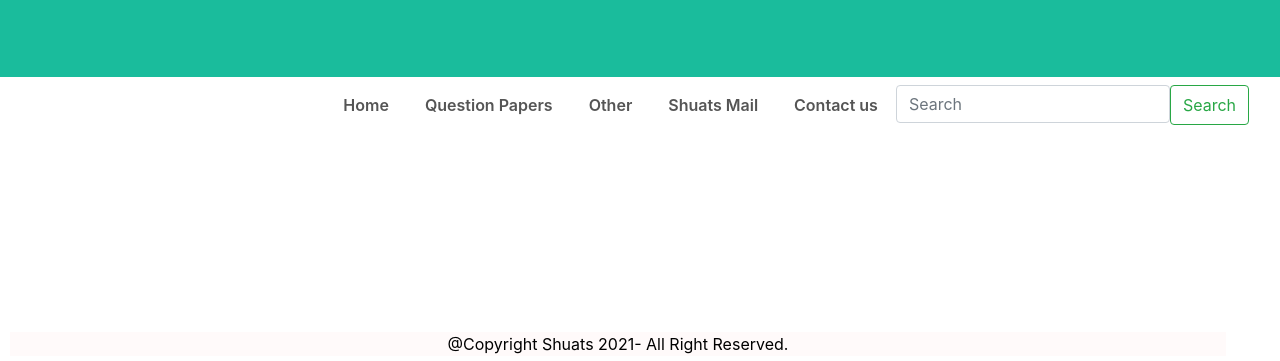
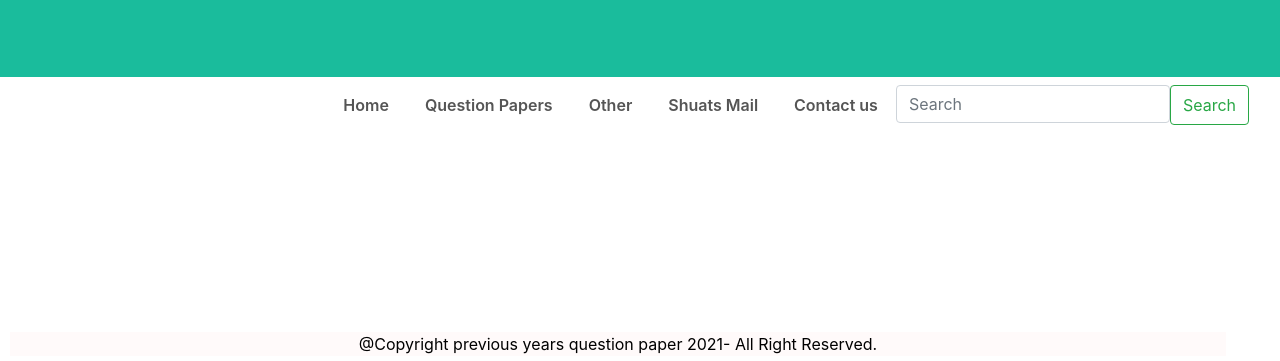
Before and after one commit to sumit-official/Previous-Year-Question-Papers-, a plain HTML site: page index.html in a window 1280 px wide. Shown: the part 439-800 px from the top of the page. Drawn offline with nearby package versions, Linux system fonts and the light colour scheme.

Commit message:
Update index.html

```diff
--- a/index.html
+++ b/index.html
@@ -21,7 +21,7 @@
         <div class="header-top bg-theme-colored2 sm-text-center">
         </div>
         <div class="footer">
-            @Copyright <a >Shuats</a> 2021- All Right Reserved.
+            @Copyright <a >previous years question paper</a> 2021- All Right Reserved.
         </div>
         <section id="nav-bar">
             <nav class="navbar navbar-expand-lg navbar-light">
```
